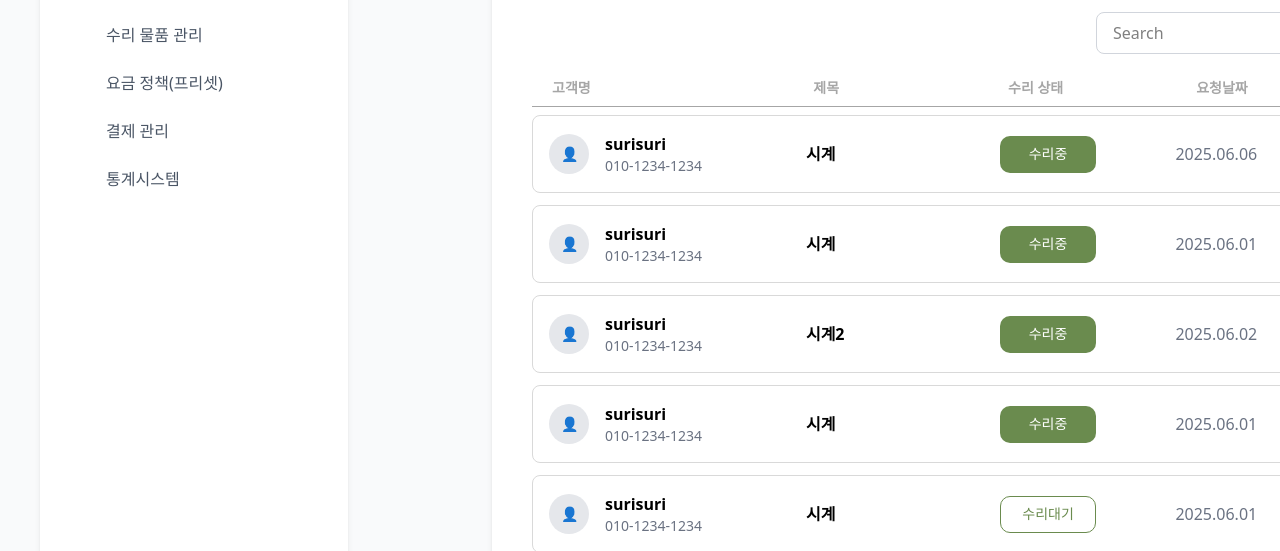
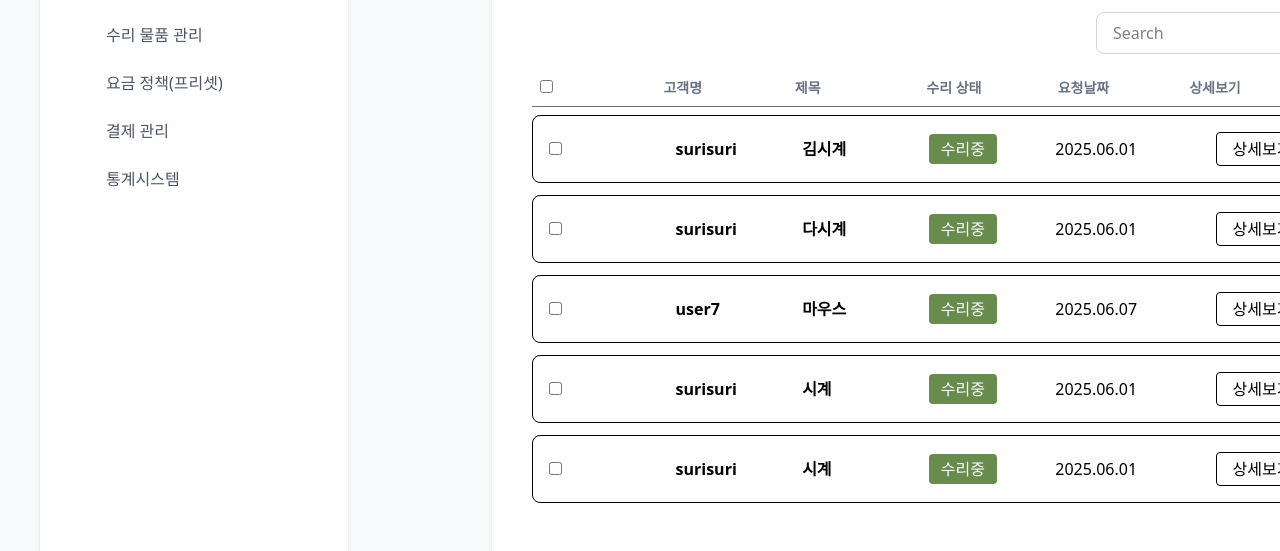
Before and after one commit to cTosMaster/Re-Pair, a React (Vite) app in the folder frontend/: page /MysuriMainPage in a window 1280 px wide. Both pictures are taken after a click on the item "수리 현황 관리". Shown: the part 249-800 px from the top of the page. Built offline with nearby package versions, Linux system fonts and the light colour scheme; no server answers.

Commit message:
feat: 수리현황관리 모달추가

```diff
--- a/frontend/src/components/mysuridashboard/MysuriRequestManage.jsx
+++ b/frontend/src/components/mysuridashboard/MysuriRequestManage.jsx
@@ -1,65 +1,15 @@
-
 import React, { useState } from "react";
 import MysuriPagination from "./MysuriPagination";
+import RequestManageDeleteModal from "../modal/RequestManagedeleteModal";
 
 const dummyData = [
-  {
-    id: 1,
-    name: "surisuri",
-    phone: "010-1234-1234",
-    title: "시계",
-    date: "2025.06.06",
-    status: "수리중",
-  },
-  // 데이터 반복
-  {
-    id: 2,
-    name: "surisuri",
-    phone: "010-1234-1234",
-    title: "시계",
-    date: "2025.06.01",
-    status: "수리중",
-  },
-  {
-    id: 3,
-    name: "surisuri",
-    phone: "010-1234-1234",
-    title: "시계2",
-    date: "2025.06.02",
-    status: "수리중",
-  },
-  {
-    id: 4,
-    name: "surisuri",
-    phone: "010-1234-1234",
-    title: "시계",
-    date: "2025.06.01",
-    status: "수리중",
-  },
-  {
-    id: 5,
-    name: "surisuri",
-    phone: "010-1234-1234",
-    title: "시계",
-    date: "2025.06.01",
-    status: "수리대기",
-  },
-  {
-    id: 6,
-    name: "user6",
-    phone: "010-1111-1111",
-    title: "키보드",
-    date: "2025.06.06",
-    status: "수리대기",
-  },
-  {
-    id: 7,
-    name: "user7",
-    phone: "010-2222-2222",
-    title: "마우스",
-    date: "2025.06.07",
-    status: "수리중",
-  },
+  { id: 1, name: "surisuri", phone: "010-1234-1234", title: "시계", date: "2025.06.01", status: "수리중" },
+  { id: 2, name: "surisuri", phone: "010-1234-1234", title: "김시계", date: "2025.06.01", status: "수리중" },
+  { id: 3, name: "surisuri", phone: "010-1234-1234", title: "시계", date: "2025.06.01", status: "수리중" },
+  { id: 4, name: "surisuri", phone: "010-1234-1234", title: "다시계", date: "2025.06.01", status: "수리중" },
+  { id: 5, name: "surisuri", phone: "010-1234-1234", title: "시계", date: "2025.06.01", status: "수리대기" },
+  { id: 6, name: "user6", phone: "010-1111-1111", title: "키보드", date: "2025.06.06", status: "수리대기" },
+  { id: 7, name: "user7", phone: "010-2222-2222", title: "마우스", date: "2025.06.07", status: "수리중" },
 ];
 
 const ITEMS_PER_PAGE = 5;
@@ -68,28 +18,63 @@ const MysuriRequestManage = () => {
   const [search, setSearch] = useState("");
   const [sortOption, setSortOption] = useState("제목");
   const [currentPage, setCurrentPage] = useState(1);
+  const [isModalOpen, setIsModalOpen] = useState(false);
+  const [selectedIds, setSelectedIds] = useState([]);
+  const [data, setData] = useState(dummyData);
 
   const handleSearchChange = (e) => {
     setSearch(e.target.value);
-    setCurrentPage(1); // 검색 시 페이지 초기화
+    setCurrentPage(1);
   };
 
-  const filteredList = dummyData.filter((item) =>
-    item.title.includes(search) || item.name.includes(search)
+  //필터 정렬
+  const filteredList = data
+  .filter(
+    (item) => item.title.includes(search) || item.name.includes(search)
+  )
+  .sort((a, b) => {
+    if (sortOption === "제목") {
+      return a.title.localeCompare(b.title, "ko"); // 한글 정렬
+    }
+    if (sortOption === "날짜") {
+      // 날짜 최신순
+      return new Date(b.date) - new Date(a.date);
+    }
+    return 0;
+  });
+
+  const handleCheckboxChange = (id) => {
+    setSelectedIds((prev) =>
+      prev.includes(id) ? prev.filter((sid) => sid !== id) : [...prev, id]
     );
+  };
 
-  // 페이지네이션 적용
+  const handleConfirmDelete = (reason) => {
+    setData((prev) =>
+      prev.map((item) =>
+        selectedIds.includes(item.id)
+          ? { ...item, status: "삭제됨", deleteReason: reason }
+          : item
+      )
+    );
+    setSelectedIds([]);
+    setIsModalOpen(false);
+  };
+
   const totalItems = filteredList.length;
   const totalPages = Math.ceil(totalItems / ITEMS_PER_PAGE);
   const startIndex = (currentPage - 1) * ITEMS_PER_PAGE;
-  const currentItems = filteredList.slice(startIndex, startIndex + ITEMS_PER_PAGE);
+  const currentItems = filteredList.slice(
+    startIndex,
+    startIndex + ITEMS_PER_PAGE
+  );
 
   return (
     <div className="w-full px-10 mt-10">
       <div className="p-10 bg-white rounded-xl shadow-md w-[1000px] mx-auto mt-10">
         <h2 className="text-xl font-bold mb-6">수리 현황 관리</h2>
 
-      {/* Header: 검색 + 정렬 */}
+        {/* 검색 */}
         <div className="flex justify-end w-full mb-4">
           <div className="flex items-center space-x-4">
             <input
@@ -99,82 +84,124 @@ const MysuriRequestManage = () => {
               placeholder="Search"
               className="px-4 py-2 border border-gray-300 rounded-lg w-64"
             />
-
             <select
               value={sortOption}
               onChange={(e) => setSortOption(e.target.value)}
               className="px-4 py-2 border border-gray-300 rounded-lg"
             >
-          <option>제목</option>
-          <option>날짜</option>
+              <option value="제목">제목</option>
+              <option value="날짜">날짜</option>
             </select>
           </div>
         </div>
 
-      {/* Table Header */}
-      <div className="grid grid-cols-6 text-[#A6A6A6] font-semibold text-sm py-2 border-b">
-        <div className="col-span-1 pl-5">고객명</div>
-        <div className="col-span-2 pl-32">제목</div>
-        <div className="col-span-1 pl-4">수리 상태</div>
-        <div className="col-span-1 text-center">요청날짜</div>
-        <div className="col-span-1 text-center pl-8">상세보기</div>
+        {/* 테이블 헤더 */}
+        <div className="grid grid-cols-7 text-gray-500 font-semibold text-sm py-2 border-b">
+          <div className="pl-2">
+            <input
+              type="checkbox"
+              checked={
+                currentItems.length > 0 &&
+                currentItems.every((item) => selectedIds.includes(item.id))
+              }
+              onChange={(e) => {
+                if (e.target.checked) {
+                  setSelectedIds((prev) => [
+                    ...new Set([...prev, ...currentItems.map((i) => i.id)]),
+                  ]);
+                } else {
+                  setSelectedIds((prev) =>
+                    prev.filter((id) => !currentItems.map((i) => i.id).includes(id))
+                  );
+                }
+              }}
+            />
+          </div>
+          <div>고객명</div>
+          <div>제목</div>
+          <div>수리 상태</div>
+          <div>요청날짜</div>
+          <div>상세보기</div>
         </div>
 
-      {/* List Items */}
+        {/* 리스트 */}
         <div className="space-y-3 mt-2 min-h-[500px]">
           {currentItems.map((item) => (
             <div
               key={item.id}
-                className="flex items-center justify-between border border-[#D9D9D9] rounded-lg p-4"
+              className="grid grid-cols-7 items-center border rounded-lg p-4"
             >
-                <div className="flex items-center space-x-4 w-1/3">
-                <div className="w-10 h-10 bg-gray-200 rounded-full flex items-center justify-center text-gray-500 text-sm">
-                    👤
+              <div>
+                {item.status !== "삭제됨" && (
+                  <input
+                    type="checkbox"
+                    checked={selectedIds.includes(item.id)}
+                    onChange={() => handleCheckboxChange(item.id)}
+                  />
+                )}
               </div>
+              <div className="font-semibold">{item.name}</div>
+              <div className="font-semibold">{item.title}</div>
               <div>
-                    <div className="font-semibold">{item.name}</div>
-                    <div className="text-sm text-gray-500">{item.phone}</div>
+                {item.status === "수리중" && (
+                  <span className="px-3 py-1 bg-[#6A8B4E] text-white rounded">수리중</span>
+                )}
+                {item.status === "수리대기" && (
+                  <span className="px-3 py-1 border border-[#6A8B4E] text-[#6A8B4E] rounded">
+                    수리대기
+                  </span>
+                )}
+                {item.status === "삭제됨" && (
+                  <span className="px-3 py-1 bg-red-500 text-white rounded">삭제됨</span>
+                )}
               </div>
-                </div>
-
-                <div className="w-1/5 font-semibold">{item.title}</div>
-
-                {/* 수리 상태 버튼 */}
-                <div className="w-1/5 pl-10">
-                {item.status === "수리중" ? (
-                    <button className="w-[96px] h-[37px] bg-[#6A8B4E] text-[#ffffff] px-3 py-1 rounded rounded-[10px] text-sm font-[16px]">
-                    수리중
+              <div>{item.date}</div>
+              <div className="text-right">
+                {item.status !== "삭제됨" ? (
+                  <button className="border px-4 py-1 rounded hover:bg-gray-100">
+                    상세보기
                   </button>
                 ) : (
-                    <button className="w-[96px] h-[37px] bg-[#ffffff] text-[#6A8B4E] border border-[#6A8B4E] px-3 py-1 rounded rounded-[10px] text-sm font-[16px]">
-                    수리대기
-                    </button>
+                  <span className="text-sm text-gray-500">
+                    삭제 사유: {item.deleteReason}
+                  </span>
                 )}
-                </div>
-
-                <div className="w-1/5 pl-14 text-gray-500">{item.date}</div>
-                <div className="w-1/5 text-right">
-                <button className="text-gray-700 font-medium border border-gray-300 px-4 py-1 rounded-md hover:bg-gray-100">
-                    상세보기
-                </button>
               </div>
             </div>
           ))}
         </div>
+
+        {/* 삭제 버튼 */}
         <div className="flex justify-end mt-4">
-  <button className="bg-[#6A8B4E] text-white px-4 py-2 rounded-md hover:bg-[#5a7b44] transition">
+          <button
+            disabled={selectedIds.length === 0}
+            onClick={() => setIsModalOpen(true)}
+            className={`px-6 py-2 rounded-lg font-semibold ${
+              selectedIds.length > 0
+                ? "bg-[#6A8B4E] text-white hover:bg-[#5A7A40]"
+                : "bg-gray-400 text-gray-200 cursor-not-allowed"
+            }`}
+          >
             요청 삭제
           </button>
         </div>
 
-      {/* Pagination */}
+        {/* 페이지네이션 */}
         <MysuriPagination
           totalPages={totalPages}
           currentPage={currentPage}
           onPageChange={setCurrentPage}
         />
       </div>
+
+      {isModalOpen && (
+        <RequestManageDeleteModal
+          onClose={() => setIsModalOpen(false)}
+          onConfirm={handleConfirmDelete}
+        />
+      )}
     </div>
   );
 };
+
 export default MysuriRequestManage;
```
Lines whose indentation alone changed are shown as unchanged.
